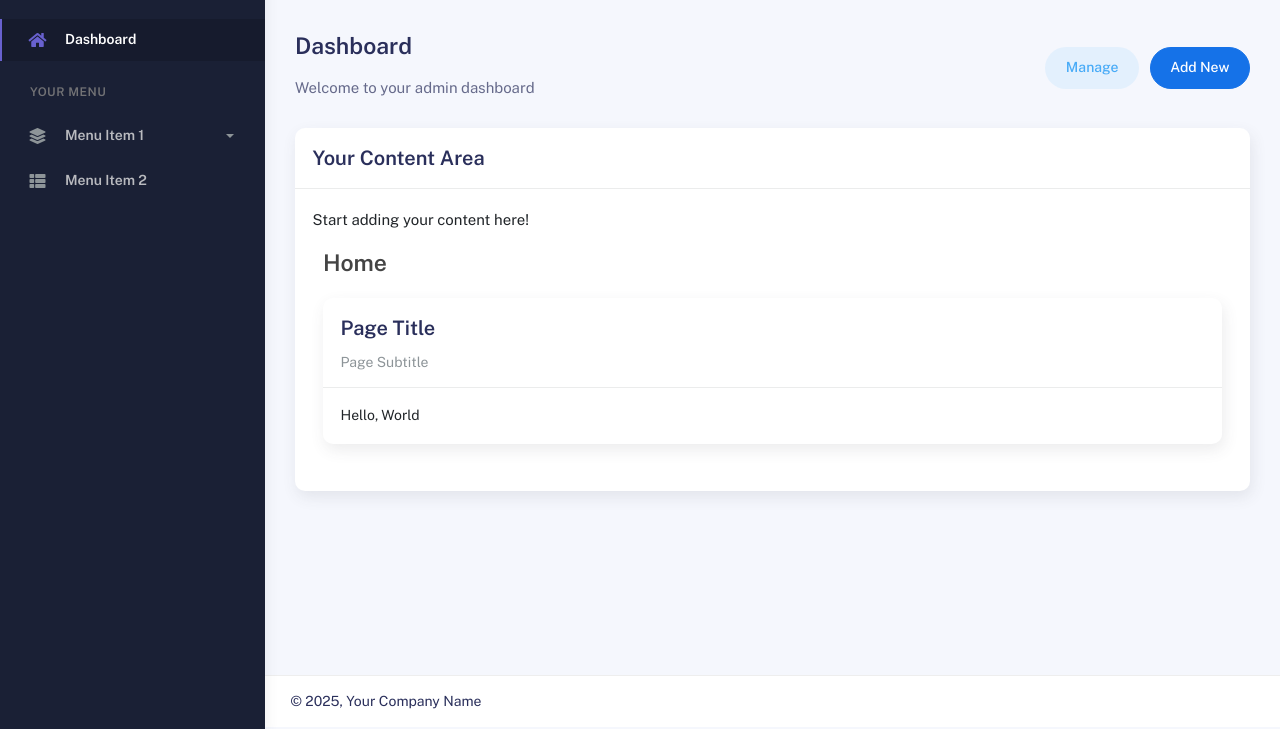
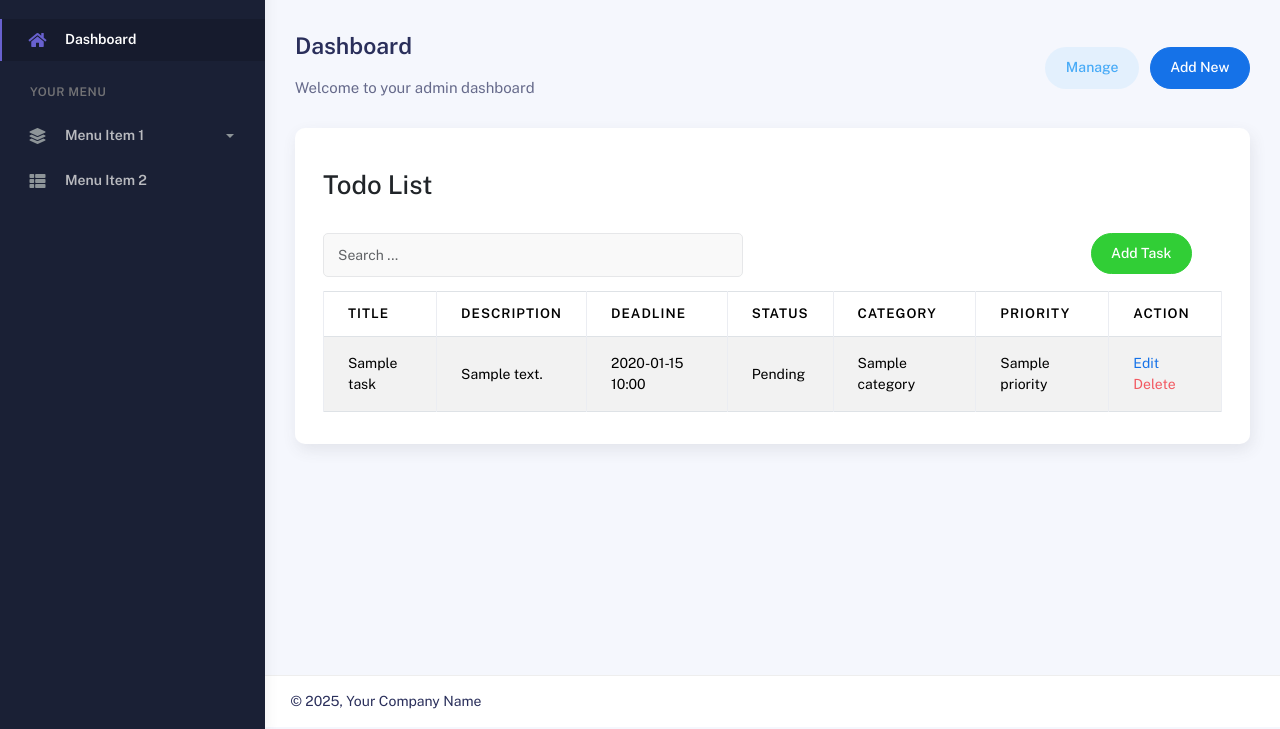
Before and after one commit to VougneFroid/hangarin, a Django app: page / in a window 1280 px wide. Shown: the part 71-800 px from the top of the page. Run offline with Django 5.2, Linux system fonts and the light colour scheme; tables that the repository leaves empty hold one stand-in row (values such as "Sample post"); some libraries are stand-ins or nearby versions.

Commit message:
CRUD working

```diff
--- a/hangarinsite/hangarinsite/urls.py
+++ b/hangarinsite/hangarinsite/urls.py
@@ -16,10 +16,14 @@ Including another URLconf
 """
 from django.contrib import admin
 from django.urls import path
-from todohan.views import HomePageView
+from todohan.views import HomePageView, TaskListView, TaskCreateView, TaskUpdateView, TaskDeleteView
 from todohan import views
 
 urlpatterns = [
     path("admin/", admin.site.urls),
     path('', views.HomePageView.as_view(), name='home'),
+    path('task_list', TaskListView.as_view(), name='task-list'),
+    path('task_list/add', TaskCreateView.as_view(), name='task-add'),
+    path('task_list/<pk>',TaskUpdateView.as_view(), name='task-update'),
+    path('task_list/<pk>/delete', TaskDeleteView.as_view(), name='task-delete'),
 ]
--- a/hangarinsite/templates/base.html
+++ b/hangarinsite/templates/base.html
@@ -109,7 +109,7 @@
                 </div>
               </li>
               <li class="nav-item">
-                <a href="#">
+                <a href="{% url 'task-list' %}">
                   <i class="fas fa-th-list"></i>
                   <p>Menu Item 2</p>
                 </a>
@@ -272,16 +272,10 @@
             <div class="row">
               <div class="col-md-12">
                 <div class="card card-round">
-                  <div class="card-header">
-                    <div class="card-head-row">
-                      <div class="card-title">Your Content Area</div>
-                    </div>
-                  </div>
+
                   <div class="card-body">
-                    <p>Start adding your content here!</p>
-                    <!-- Add your custom content here -->
 
-                    <!-- Example of Django template blocks for extending content -->
+
                     {% block content %}
                     {% endblock %}
                   </div>
--- /dev/null
+++ b/hangarinsite/templates/task_list.html
@@ -0,0 +1,68 @@
+{% extends "base.html" %}
+
+{% block content %}
+<div class="container mt-4">
+    <h2>Todo List</h2>
+
+    <!-- Search and Add Task Row -->
+    <br />
+    <div class="col-md-12 row">
+        <div class="col-md-6">
+            <form class="navbar-left navbar-form nav-search mr-md-3" action="">
+                <div class="input-group">
+                    <input type="text" placeholder="Search ..." class="form-control" />
+                    <div class="input-group-append">
+                        <span class="input-group-text">
+                            <i class="la la-search search-icon"></i>
+                        </span>
+                    </div>
+                </div>
+            </form>
+        </div>
+        <div class="col-md-6">
+            <div class="pull-right">
+                <a href="{% url 'task-add' %}" class="btn btn-success btn-rounded">
+                    Add Task
+                </a>
+            </div>
+        </div>
+    </div>
+    <!-- End Row -->
+
+    <table class="table table-bordered table-striped mt-3">
+        <thead>
+            <tr>
+                <th>Title</th>
+                <th>Description</th>
+                <th>Deadline</th>
+                <th>Status</th>
+                <th>Category</th>
+                <th>Priority</th>
+                <th>Action</th>
+            </tr>
+        </thead>
+        <tbody>
+            {% for task in tasks %}
+            <tr>
+                <td>{{ task.title }}</td>
+                <td>{{ task.description }}</td>
+                <td>{{ task.deadline|date:"Y-m-d H:i" }}</td>
+                <td>{{ task.status }}</td>
+                <td>{{ task.category.name }}</td>
+                <td>{{ task.priority.name }}</td>
+                <td>
+                    <a href="task_list/{{ task.id }}">Edit</a>
+                    <a href="task_list/{{ task.id }}/delete" class="text-danger">Delete</a>
+                </td>
+
+            </tr>
+            {% empty %}
+            <tr>
+                <td colspan="7" class="text-center">No tasks found.</td>
+            </tr>
+            {% endfor %}
+        </tbody>
+    </table>
+    {% include "includes/pagination.html" with page_obj=page_obj paginator=paginator is_paginated=is_paginated object_list=tasks %}
+</div>
+{% endblock %}
--- a/hangarinsite/todohan/views.py
+++ b/hangarinsite/todohan/views.py
@@ -1,15 +1,38 @@
 from django.shortcuts import render
 from django.views.generic.list import ListView
-from todohan.models import Priority
-
+from todohan.models import Priority, Task
+from django.views.generic.edit import CreateView, UpdateView, DeleteView
+from todohan.forms import TaskForm
+from django.urls import reverse_lazy
 
 class HomePageView(ListView):
-    model = Priority
-    context_object_name = 'home'
-    template_name = "home.html"
+    model = Task
+    context_object_name = 'tasks'
+    template_name = 'task_list.html'
+    paginate_by = 5
 
+class TaskListView(ListView):
+    model = Task
+    context_object_name = 'tasks'
+    template_name = 'task_list.html'
+    paginate_by = 5
 
+class TaskCreateView(CreateView):
+    model = Task
+    form_class = TaskForm
+    template_name = 'task_form.html'
+    success_url = reverse_lazy('task-list')
 
+class TaskUpdateView(UpdateView):
+    model = Task
+    form_class = TaskForm
+    template_name = 'task_form.html'
+    success_url = reverse_lazy('task-list')
+
+class TaskDeleteView(DeleteView):
+    model = Task
+    template_name = 'task_del.html'
+    success_url = reverse_lazy('task-list')
 
 
 # Create your views here.
```
Also changed, not shown: hangarinsite/templates/task_del.html (added, +39 -0 lines), hangarinsite/templates/task_form.html (added, +36 -0 lines), hangarinsite/todohan/forms.py (added, +9 -0 lines).
